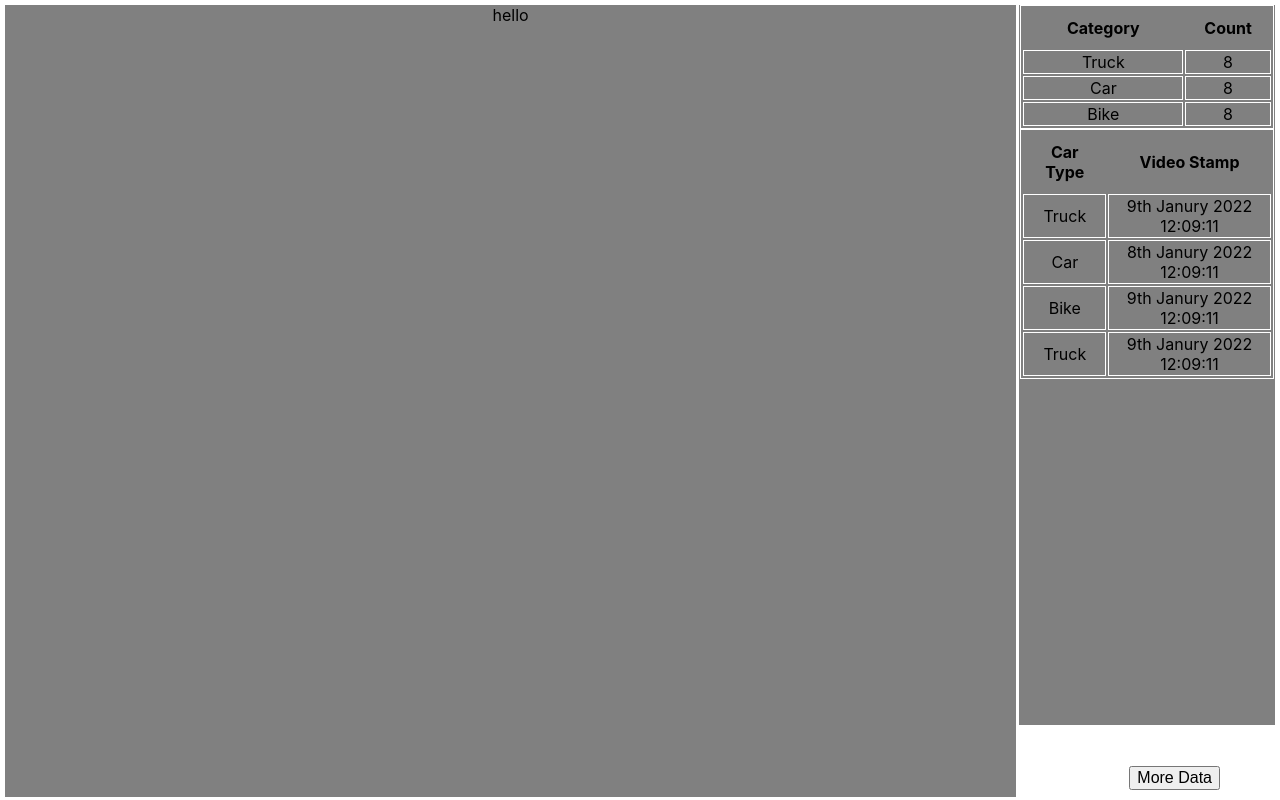
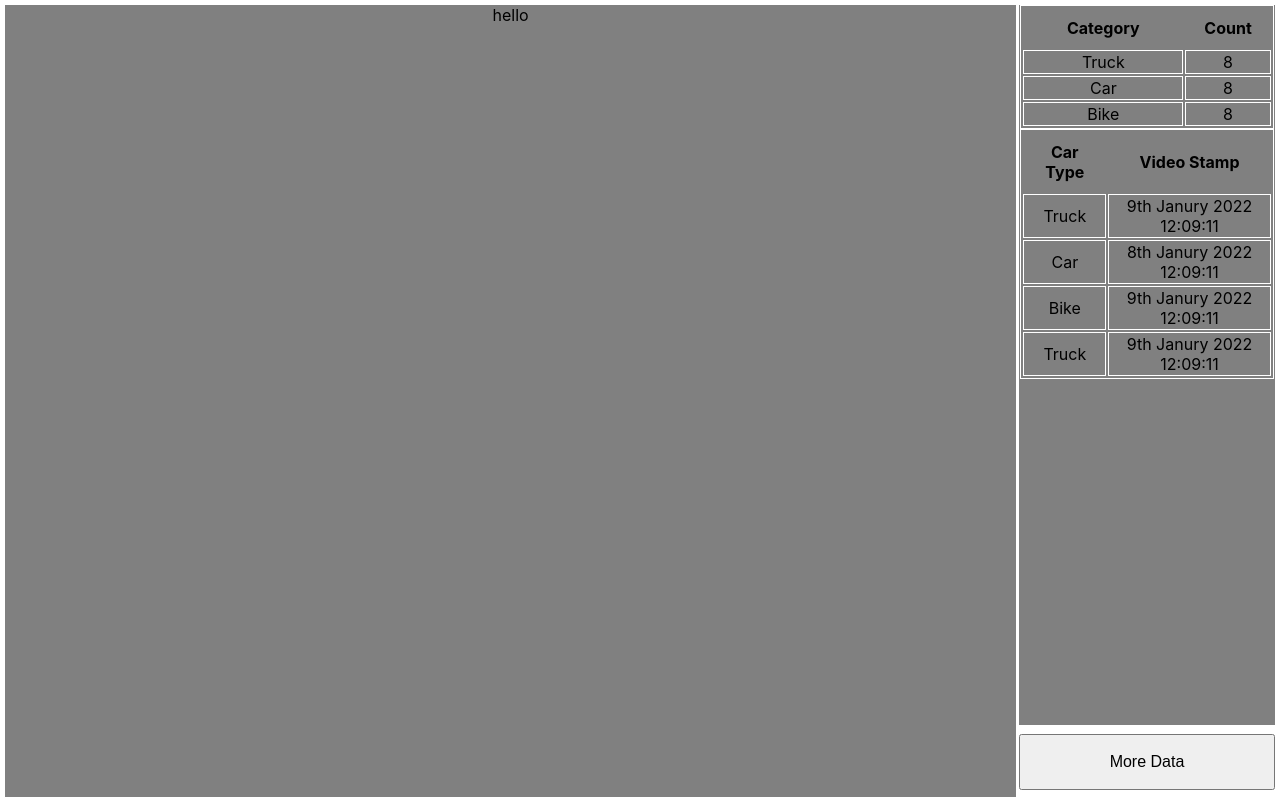
Before and after one commit to UP927887/industrial-project-grp4, a React (Create React App) app in the folder front_end/: page / in a window 1280 px wide. Built offline with nearby package versions, Linux system fonts and the light colour scheme.

Commit message:
Just changed the look of the button

```diff
--- a/front_end/src/Livefeed.css
+++ b/front_end/src/Livefeed.css
@@ -21,10 +21,13 @@
 .more-data {
     position: absolute;
     bottom: 10px;
-    right: 60px;
+    right: 5px;
     /* left: 40px; */
     font-size: 16px;
     text-align: center;
+    display: block;
+    width: 20%;
+    height: 7%;
 }
 
 table{
```
